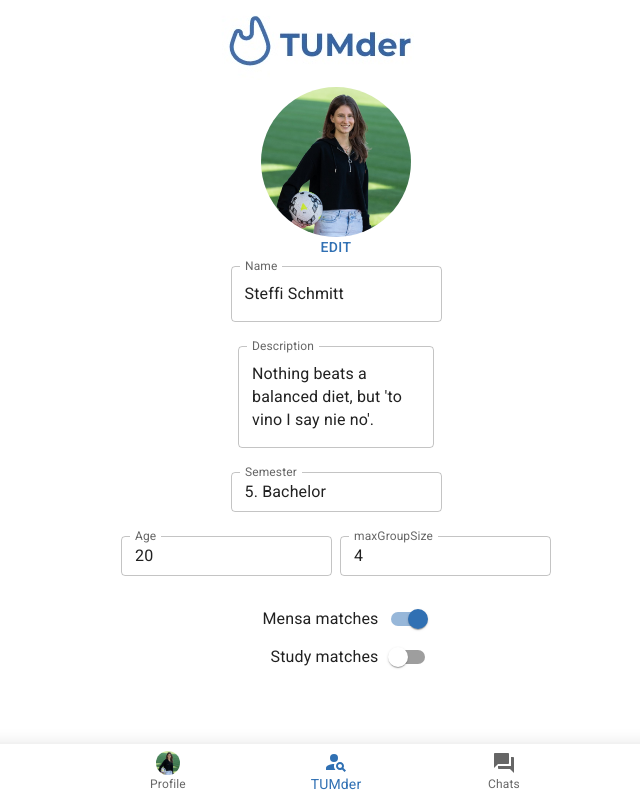
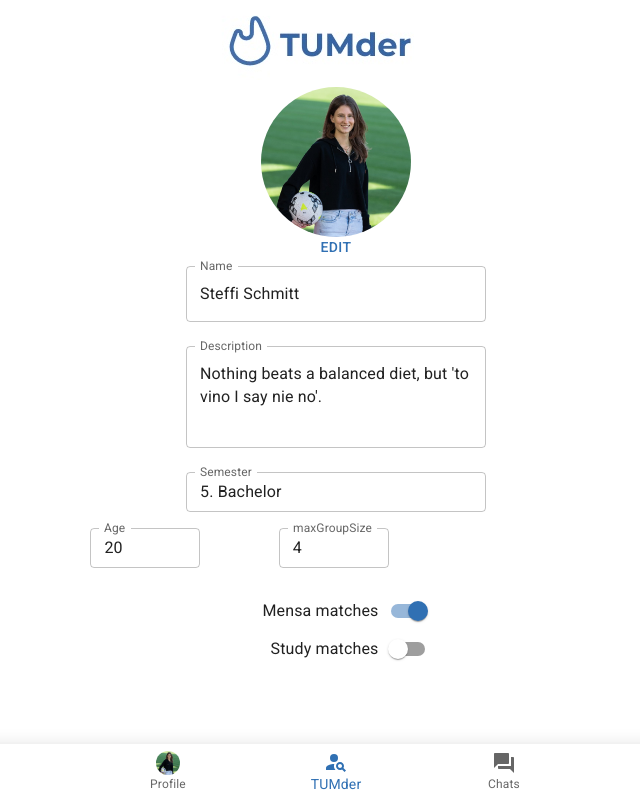
Before and after one commit to AleMer97/TUMder, a React (Create React App) app in the folder create-react-app/: page /profile in a window 1280 px wide. Shown: the whole page, without its empty margins (304-944 px from the left). Built offline with nearby package versions, Linux system fonts and the light colour scheme.

Commit message:
refactor profile

```diff
--- a/create-react-app/src/pages/Profile.js
+++ b/create-react-app/src/pages/Profile.js
@@ -50,6 +50,7 @@ export default function Profile({student}) {
 
       <Grid item mb={3}>
           <TextField
+            sx={{width: '300px'}}
             id="outlined-multiline-flexible"
             label="Name"
             maxRows={1}
@@ -58,8 +59,9 @@ export default function Profile({student}) {
           />
       </Grid>
 
-      <Grid item mb={3}>
+      <Grid item mb={3} >
           <TextField
+            sx={{width: '300px'}}
             id="outlined-multiline-flexible"
             label="Description"
             multiline
@@ -72,6 +74,7 @@ export default function Profile({student}) {
 
       <Grid item mb={3}>
         <TextField
+          sx={{width: '300px'}}
           size="small"
           label="Semester"
           value={student.semester}
@@ -84,24 +87,28 @@ export default function Profile({student}) {
         justifyContent="center"
         mb={3}
       >
-        <Grid item>
+        <Grid container direction='row' >
+          <Grid item ml={4.8}>
             <TextField
+              sx={{width: '110px'}}
               size="small"
               label="Age"
               value={student.age}
             />
           </Grid>
-        <Grid item>
+          <Grid item ml={9.8}>
             <TextField
+              sx={{width: '110px'}}
               size="small"
               label="maxGroupSize"
               value={student.maxGroupSize}
             />
           </Grid>
         </Grid>
+      </Grid>
 
 
-      <Grid item mb={3}>
+      <Grid item mb={3} alignItems='flex-start'>
         <FormGroup>
           <FormControlLabel
             value="start"
```
Lines whose indentation alone changed are shown as unchanged.
